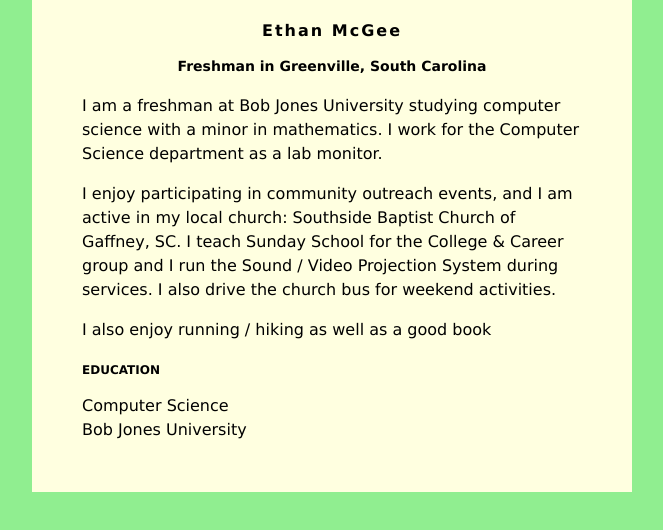
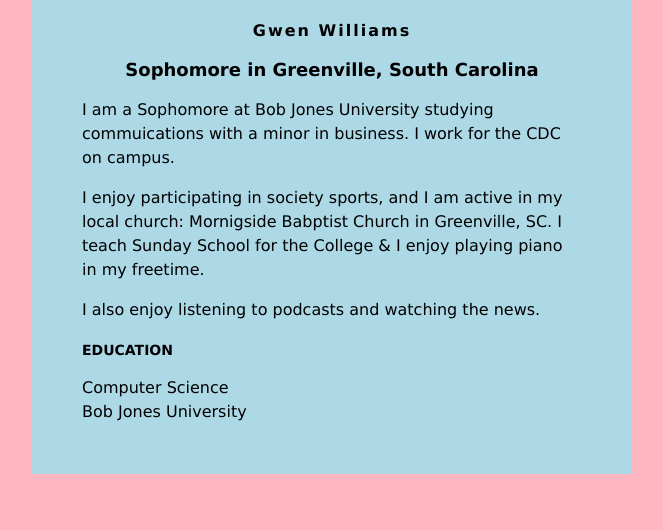
Before and after one commit to gwendolly198/gwendolly198.github.io, a plain HTML site: page index.html in a window 1280 px wide. Shown: the whole page, without its empty margins (308-971 px from the left). Drawn offline with Linux system fonts and the light colour scheme.

Commit message:
Update index.html

```diff
--- a/index.html
+++ b/index.html
@@ -2,11 +2,11 @@
 <head>
 <style>
 body {
-    background: lightgreen;
+    background: lightpink;
     font-family: Verdana;
 }
 #content {
-    background: lightyellow;
+    background: lightblue;
     min-width: 200px;
     max-width: 500px;
     padding: 50px;
@@ -20,25 +20,25 @@ h1 {
     text-align: center;
 }
 h2 {
-    font-size: 14px;
+    font-size: 18px;
     text-align: center;
 }
 h3 {
-    font-size: 12px;
+    font-size: 14px;
 }
 </style>
 </head>
 <body>
     <div id="content">
-        <h1>Ethan McGee</h1>
-        <h2>Freshman in Greenville, South Carolina</h2>
+        <h1>Gwen Williams</h1>
+        <h2>Sophomore in Greenville, South Carolina</h2>
 
-         <p>I am a freshman at Bob Jones University studying computer science with a minor in mathematics. I work for the Computer Science department as a lab monitor.</p>
+         <p>I am a Sophomore at Bob Jones University studying commuications with a minor in business. I work for the CDC on campus.</p>
          <p>
-            I enjoy participating in community outreach events, and I am active in my local church: Southside Baptist Church of Gaffney, SC.  I teach Sunday School for the College &amp; Career group and I run the Sound / Video Projection System during services.  I also drive the church bus for weekend activities.
+            I enjoy participating in society sports, and I am active in my local church: Mornigside Babptist Church in Greenville, SC.  I teach Sunday School for the College &amp; I enjoy playing piano in my freetime.
          </p>
          <p>
-            I also enjoy running / hiking as well as a good book
+            I also enjoy listening to podcasts and watching the news.
          </p>
 
         <h3>EDUCATION</h3>
```
